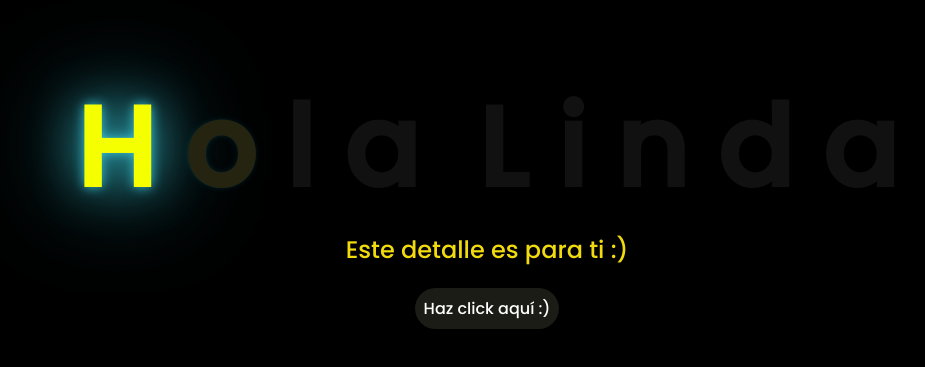
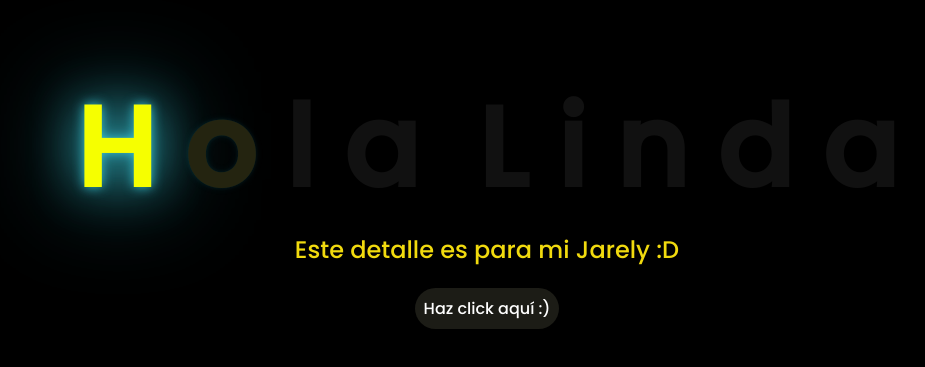
Before and after one commit to JTucker04/floresamarillas, a plain HTML site: page index.html in a window 1280 px wide. Shown: the part 139-506 px from the top of the page, without its empty margins (161-1086 px from the left). Drawn offline with Linux system fonts and the light colour scheme.

Commit message:
Update index.html

```diff
--- a/index.html
+++ b/index.html
@@ -24,7 +24,7 @@
         <span>a</span>
     </div>
     <div class="description">
-        <span>Este detalle es para ti :)</span>
+        <span>Este detalle es para mi Jarely :D</span>
     </div>
     <div class="button">
         <button class="botones">
```
